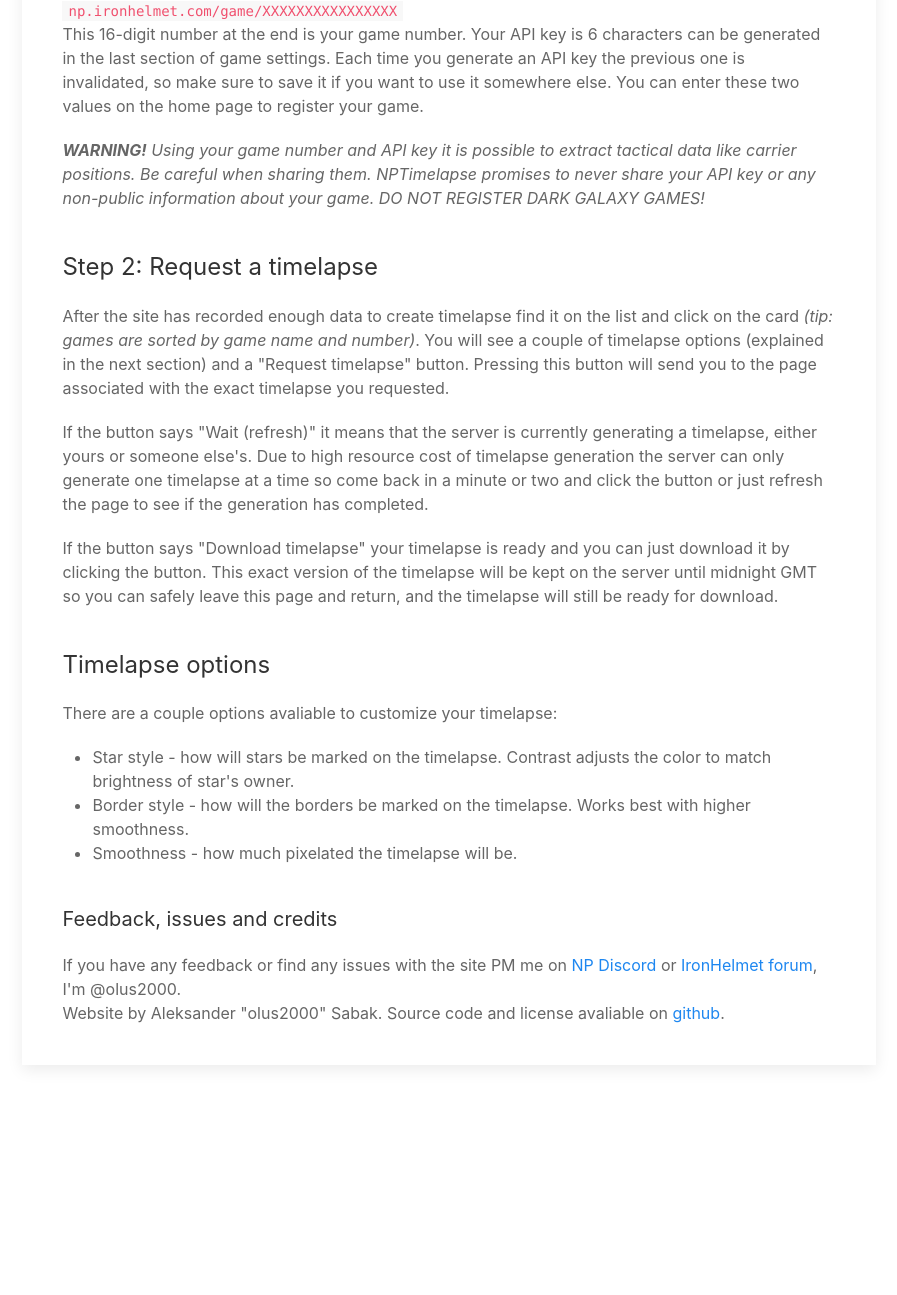
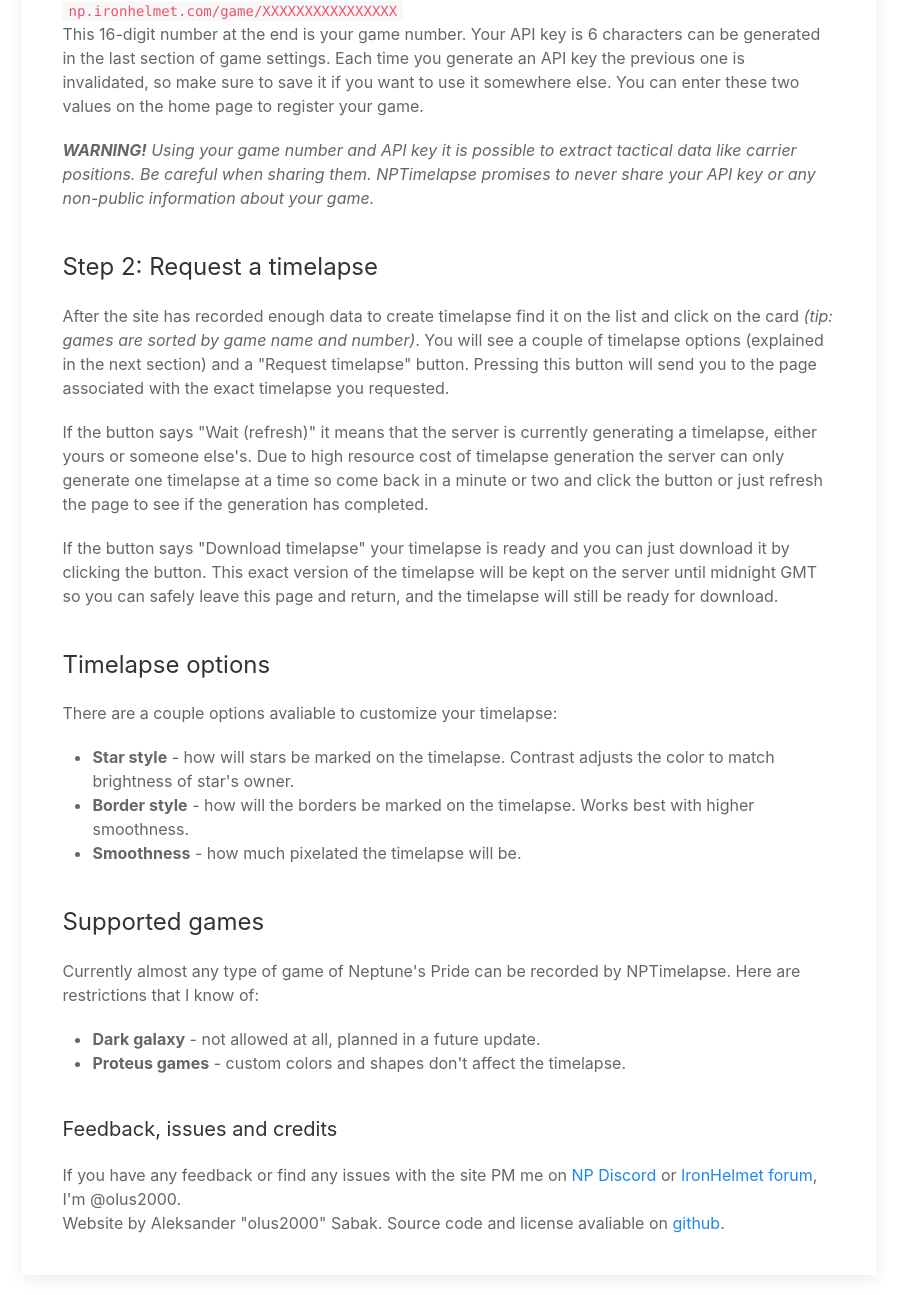
Before and after one commit to olus2000/nptimelapse, a Flask app: page /help in a window 1280 px wide. Shown: the part 484-1779 px from the top of the page, without its empty margins (191-1088 px from the left). Before the commit the page ends 1551 px from the top, so only its background shows below. Run offline with Flask 2, Linux system fonts and the light colour scheme; parts of the project's set-up code (start-up, migrations or seed data) failed here and were passed over; some libraries are stand-ins or nearby versions.

Commit message:
Dark galaxies are disabled

```diff
--- a/nptimelapse/index.py
+++ b/nptimelapse/index.py
@@ -46,6 +46,8 @@
                 flash('Incorrect game number')
         elif payload['scanning_data']['game_over']:
             flash('Game has already ended')
+        elif payload['scanning_data']['total_stars'] > len(payload['scanning_data']['stars']):
+            flash('Dark games are not yet supported')
         else:
             # Register the new game in DB
             data = payload['scanning_data']
--- a/nptimelapse/templates/help.html
+++ b/nptimelapse/templates/help.html
@@ -32,7 +32,7 @@
         <p><i><b>WARNING!</b> Using your game number and API key it is possible to extract
         tactical data like carrier positions. Be careful when sharing them. NPTimelapse
         promises to never share your API key or any non-public information about your
-        game. DO NOT REGISTER DARK GALAXY GAMES!</i></p>
+        game.</i></p>
 
         <h3>Step 2: Request a timelapse</h3>
         <p>After the site has recorded enough data to create timelapse find it on the
@@ -56,16 +56,24 @@
         There are a couple options avaliable to customize your timelapse:
         <ul>
             <li>
-                Star style - how will stars be marked on the timelapse. Contrast
+                <b>Star style</b> - how will stars be marked on the timelapse. Contrast
                 adjusts the color to match brightness of star's owner.
             </li>
             <li>
-                Border style - how will the borders be marked on the timelapse. Works best
+                <b>Border style</b> - how will the borders be marked on the timelapse. Works best
                 with higher smoothness.
             </li>
             <li>
-                Smoothness - how much pixelated the timelapse will be.
+                <b>Smoothness</b> - how much pixelated the timelapse will be.
             </li>
+        </ul>
+
+        <h3>Supported games</h3>
+        Currently almost any type of game of Neptune's Pride can be recorded by NPTimelapse.
+        Here are restrictions that I know of:
+        <ul>
+            <li><b>Dark galaxy</b> - not allowed at all, planned in a future update.</li>
+            <li><b>Proteus games</b> - custom colors and shapes don't affect the timelapse.</li>
         </ul>
 
         <h4>Feedback, issues and credits</h4>
```
